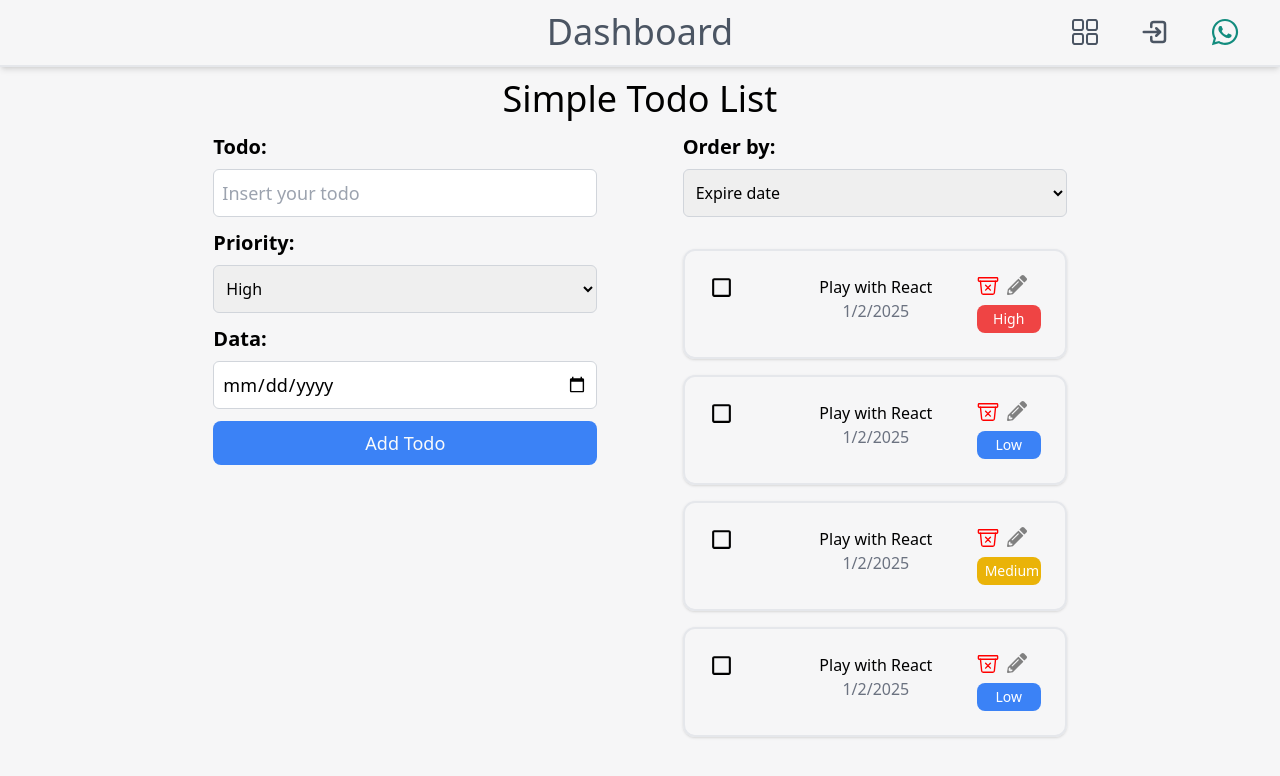
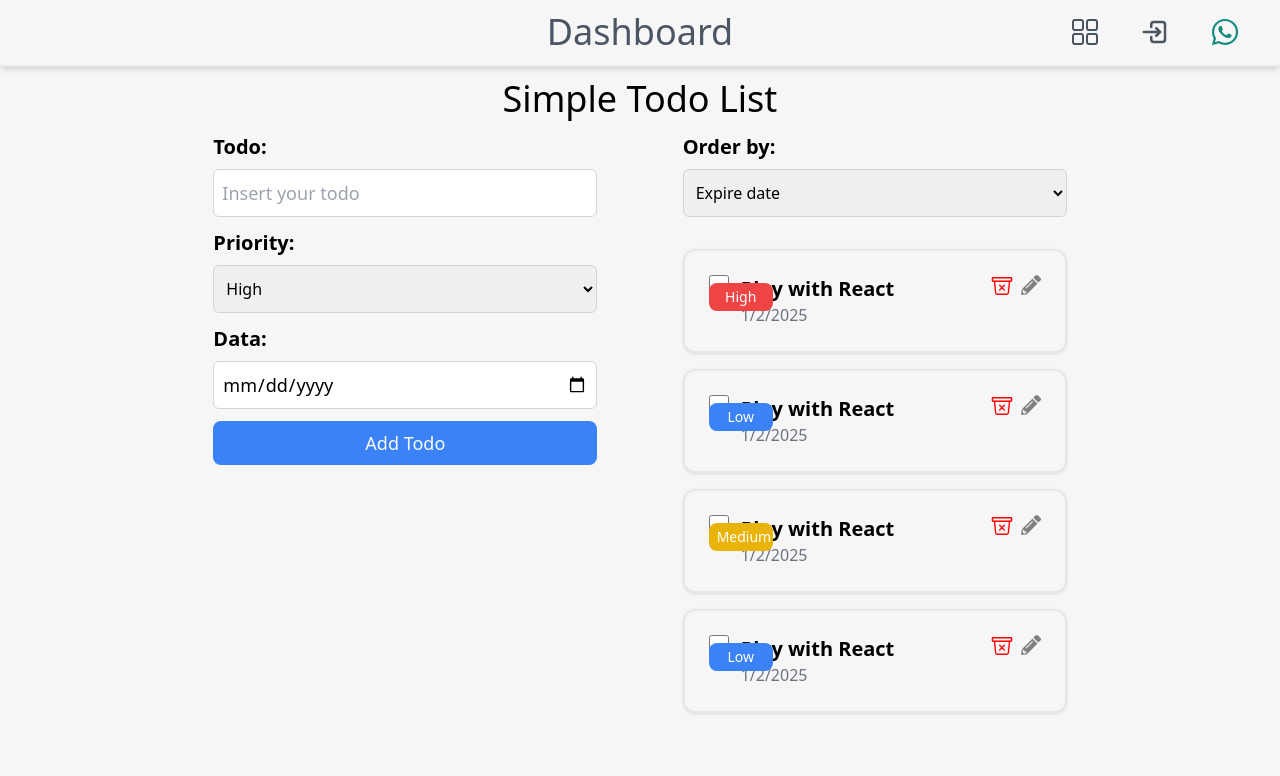
Before and after one commit to baumamit/todo-app, a React (Create React App) app: page / in a window 1280 px wide. Shown: the top 776 px of the page. Built offline with nearby package versions, Linux system fonts and the light colour scheme.

Commit message:
add checkbox

```diff
--- /dev/null
+++ b/src/components/custom/Checkbox.tsx
@@ -0,0 +1,10 @@
+interface CheckboxProps {
+  className?: string;
+}
+
+function Checkbox(props: CheckboxProps) {
+  const { className } = props;
+  return <input type="checkbox" className={"h-5 w-5 " + className} />;
+}
+
+export default Checkbox;
--- a/src/components/custom/TodoItem.tsx
+++ b/src/components/custom/TodoItem.tsx
@@ -1,8 +1,8 @@
 import Todo from "../../types/todo";
 import Priority from "../../types/priorityEnum";
-import { MdCheckBoxOutlineBlank } from "react-icons/md";
 import { IoTrashBinOutline } from "react-icons/io5";
 import { FaPencilAlt } from "react-icons/fa";
+import Checkbox from "./Checkbox";
 
 const getPillBackground = (priority: Priority): string => {
   switch (priority) {
@@ -20,11 +20,9 @@ const TodoItem = (props: Todo) => {
 
   return (
     <div className="shadow flex flex-row p-6 border-2 rounded-xl w-full">
-      <div className="w-[20%]">
-        <MdCheckBoxOutlineBlank size={25} />
-      </div>
-      <div className="grow">
-        <div>{title}</div>
+      <Checkbox />
+      <div className="ml-3 grow flex flex-col items-start justify-start">
+        <h1 className="font-bold text-xl">{title}</h1>
         <div className="text-gray-500">{expireDate.toLocaleDateString()}</div>
       </div>
       <div>
@@ -32,8 +30,8 @@ const TodoItem = (props: Todo) => {
           <IoTrashBinOutline color="red" size={22} />
           <FaPencilAlt className="ml-2" color="gray" size={20} />
         </div>
-        <div className={"w-16 py-1 px-2 mt-2 text-sm rounded-lg text-center " + getPillBackground(priority)}>{priority}</div>
       </div>
+      <div className={"absolute w-16 py-1 px-2 mt-2 text-sm rounded-lg text-center " + getPillBackground(priority)}>{priority}</div>
     </div>
   );
 };
--- a/src/components/sections/TodoList.tsx
+++ b/src/components/sections/TodoList.tsx
@@ -11,6 +11,7 @@ interface Props {
 const TodoList = (props: Props) => {
   const todoArray: Todo[] = [
     {
+      id: 1,
       title: "Play with React",
       priority: Priority.HIGH,
       expireDate: new Date("2025-01-02"),
@@ -18,6 +19,7 @@ const TodoList = (props: Props) => {
       done: false
     },
     {
+      id: 2,
       title: "Play with React",
       priority: Priority.LOW,
       expireDate: new Date("2025-01-02"),
@@ -25,6 +27,7 @@ const TodoList = (props: Props) => {
       done: false
     },
     {
+      id: 3,
       title: "Play with React",
       priority: Priority.MEDIUM,
       expireDate: new Date("2025-01-02"),
@@ -32,6 +35,7 @@ const TodoList = (props: Props) => {
       done: false
     },
     {
+      id: 4,
       title: "Play with React",
       priority: Priority.LOW,
       expireDate: new Date("2025-01-02"),
@@ -50,7 +54,7 @@ const TodoList = (props: Props) => {
       </div>
       <div className="w-full mt-8 flex flex-col space-y-4">
         {todoArray.map(todo => {
-          return <TodoItem {...todo} />;
+          return <TodoItem key={todo.id} {...todo} />;
         })}
       </div>
     </div>
```
Also changed, not shown: src/types/todo.ts (+6 -5 lines).
